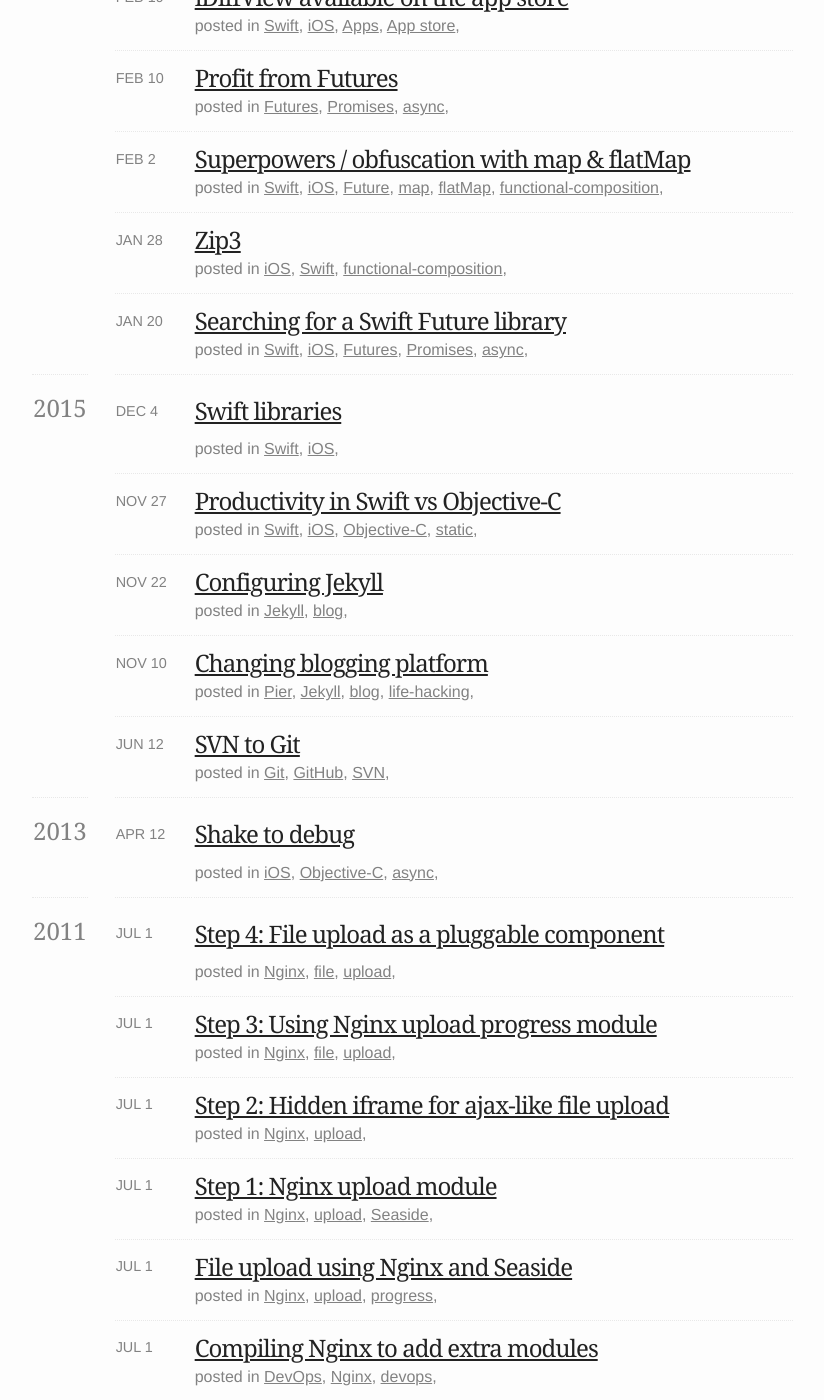
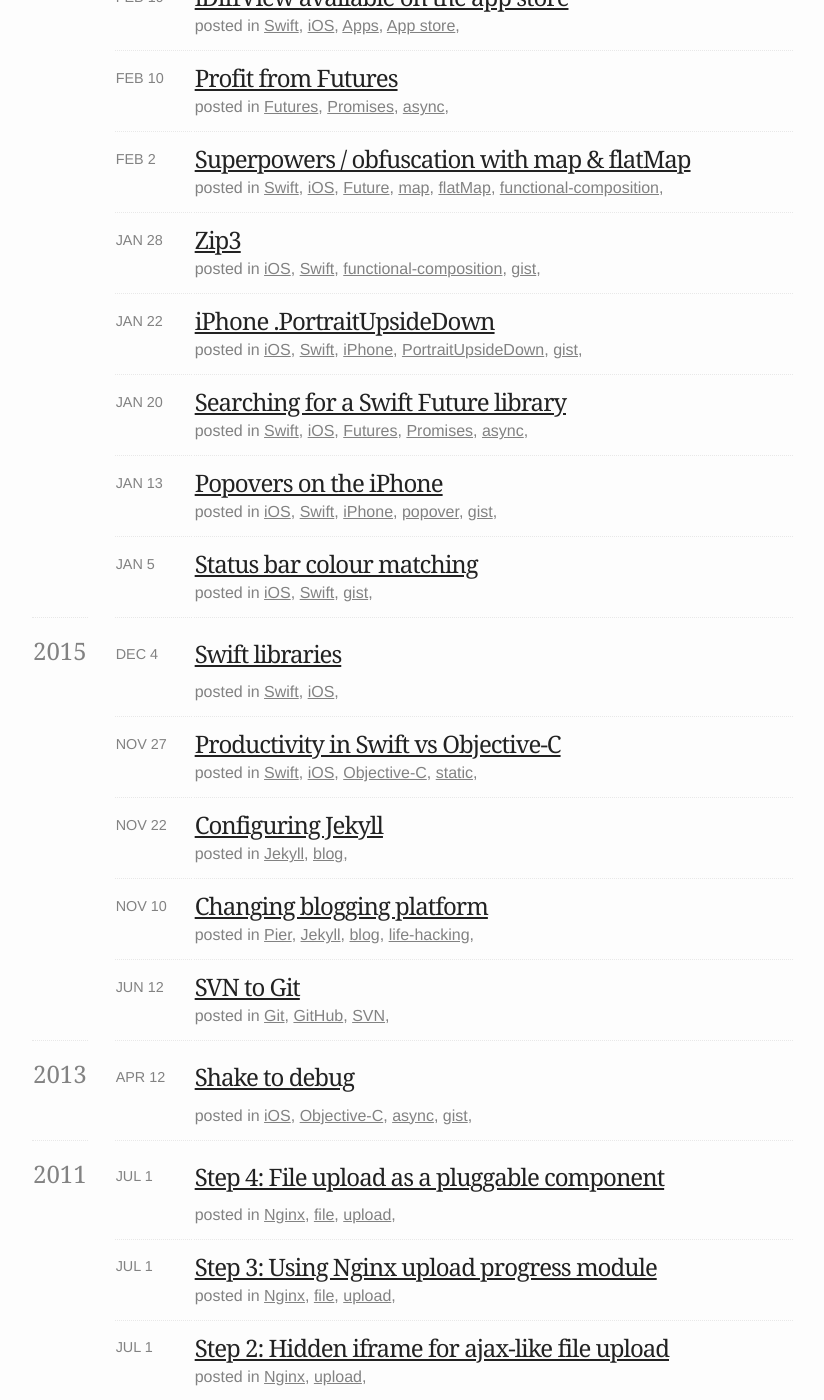
Before and after one commit to NickAger/nickager.github.io, a Jekyll site: the page built from blog/index.html, in a window 1280 px wide and 1400 px high, scrolled down 473 px. Shown: the whole window, without its empty margins (240-1064 px from the left). Built offline with Jekyll 4.4.1, drawn with Linux system fonts in a browser that asks for light colours; some web fonts are replaced.

Commit message:
added some gists

```diff
--- a/_posts/2013-04-12-Shake-to-debug.md
+++ b/_posts/2013-04-12-Shake-to-debug.md
@@ -2,7 +2,7 @@
 layout: post
 title: "Shake to debug"
 date: 2013-04-12
-tags: [iOS, Objective-C, async]
+tags: [iOS, Objective-C, async, gist]
 ---
 When trying to debug UI glitches caused by asynchronous events, I've found it useful to simulate an asynchronous event with a shake. It's easy to hook into iOS device shake notifications with:
 
--- /dev/null
+++ b/_posts/2016-01-05-faking-UINavigationController.md
@@ -0,0 +1,13 @@
+---
+layout: post
+title: "Status bar colour matching"
+date: 2016-01-05
+tags: [iOS, Swift, gist]
+---
+The following [gist](https://gist.github.com/NickAger/23d219c4f4e2816e6a0b) ensures the status bar colour is set to the same as the navigation bar background colour. This matches the behaviour of wrapping the ViewController in a NavigationController.
+
+{% gist NickAger/23d219c4f4e2816e6a0b %}
+
+Compare the two images below:
+
+![](/images/blog/faking-uinavigationcontroller/fakingUINavigationController.png)
--- /dev/null
+++ b/_posts/2016-01-13-iphone-popover.md
@@ -0,0 +1,9 @@
+---
+layout: post
+title: "Popovers on the iPhone"
+date: 2016-01-13
+tags: [iOS, Swift, iPhone, popover, gist]
+---
+By default the iPhone doesn't allow popovers. The following [gist](https://gist.github.com/NickAger/3bf0919e20d25aa7a880) allows popovers on the iPhone:
+
+{% gist NickAger/3bf0919e20d25aa7a880 %}
--- /dev/null
+++ b/_posts/2016-01-22-iphone-upsidedown.md
@@ -0,0 +1,9 @@
+---
+layout: post
+title: "iPhone .PortraitUpsideDown"
+date: 2016-01-22
+tags: [iOS, Swift, iPhone, PortraitUpsideDown, gist]
+---
+By default the iPhone doesn't rotate to portrait upside down. The following [gist](https://gist.github.com/NickAger/be37b6afecb1868a3ba8) allows all orientation on the iPhone:
+
+{% gist NickAger/be37b6afecb1868a3ba8 %}
--- a/_posts/2016-01-28-zip3.md
+++ b/_posts/2016-01-28-zip3.md
@@ -2,7 +2,7 @@
 layout: post
 title: "Zip3"
 date: 2016-01-28
-tags: [iOS, Swift, functional-composition]
+tags: [iOS, Swift, functional-composition, gist]
 ---
 The Swift standard library includes `zip` which creates a single array containing two element tuples from two arrays. However I wanted  to zip three arrays of previous, next and current values. With open-source Swift it was straight-forward to examine the standard library implementation of [`zip` ](https://github.com/apple/swift/blob/master/stdlib/public/core/Zip.swift) and create `Zip3` :-
 
```
Also changed, not shown: images/blog/faking-uinavigationcontroller/fakingUINavigationController.png (added).
